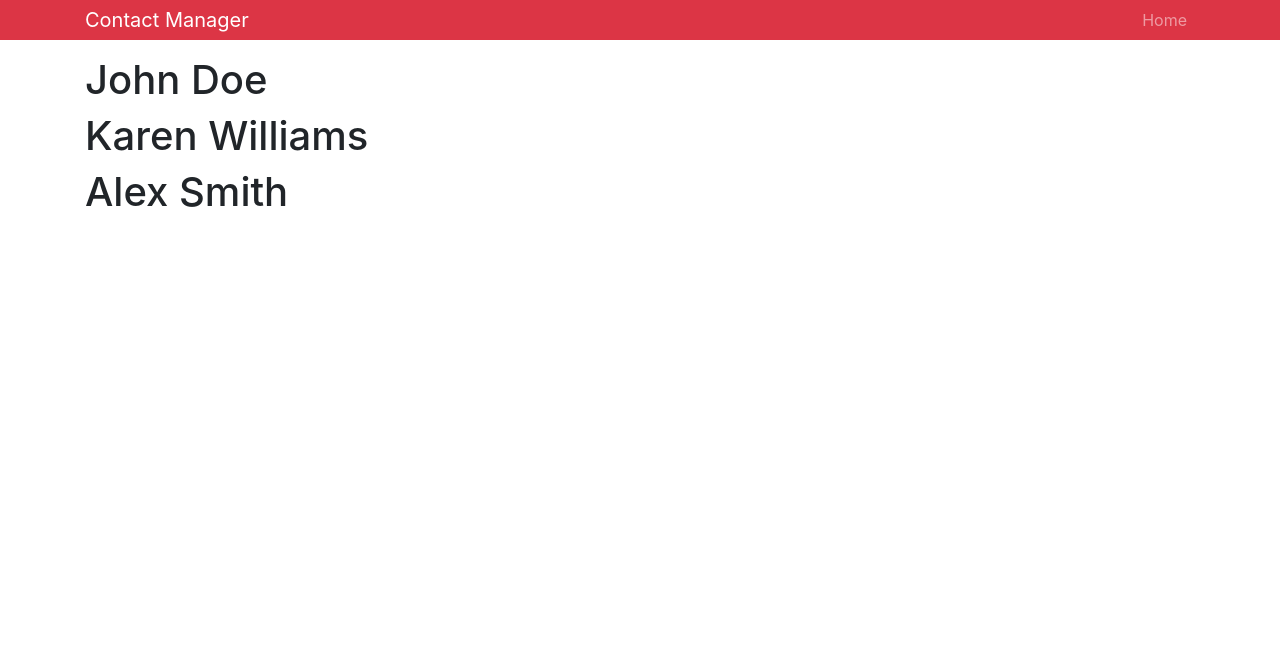
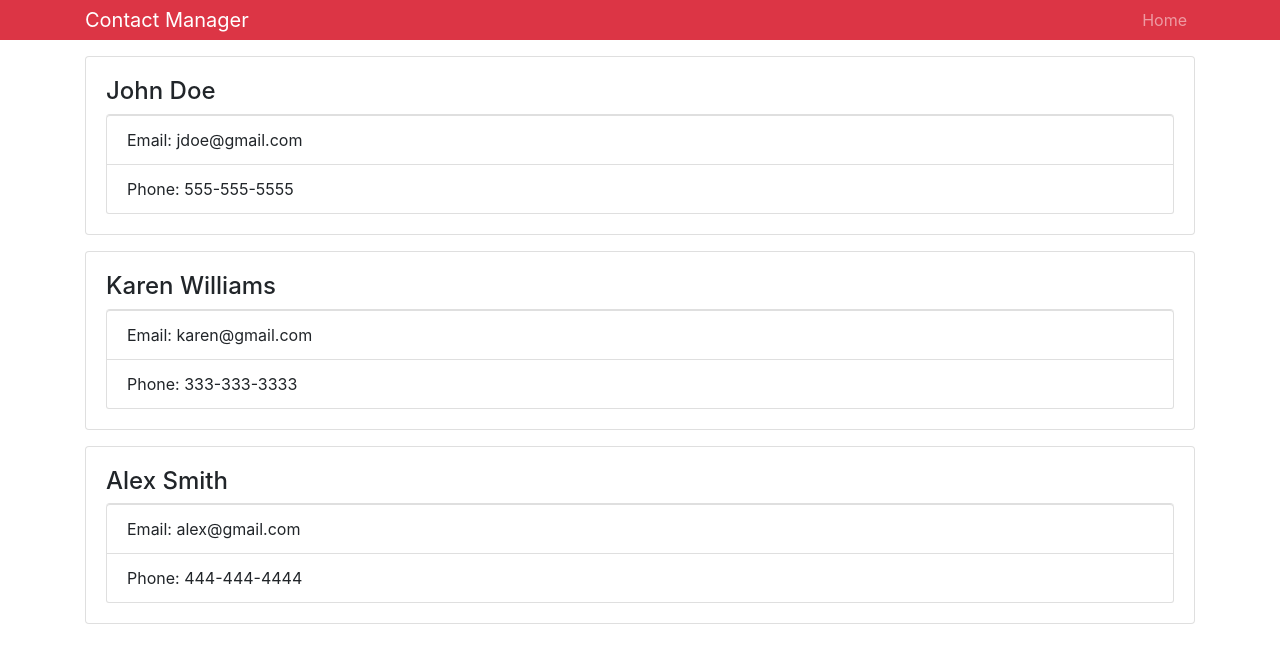
Before and after one commit to alan-nguyen/contact-manager, a React (Create React App) app: page / in a window 1280 px wide. Shown: the top 660 px of the page. Built offline with nearby package versions, Linux system fonts and the light colour scheme.

Commit message:
Pass props to Contact

```diff
--- a/src/components/Contacts.js
+++ b/src/components/Contacts.js
@@ -1,4 +1,5 @@
 import React, { Component } from 'react';
+import Contact from './Contact';
 
 class Contacts extends Component {
   constructor() {
@@ -32,7 +33,11 @@ class Contacts extends Component {
     return (
       <div>
         {contacts.map((contact) => (
-          <h1>{contact.name}</h1>
+          <Contact
+            name={contact.name}
+            email={contact.email}
+            phone={contact.phone}
+          />
         ))}
       </div>
     );
```
